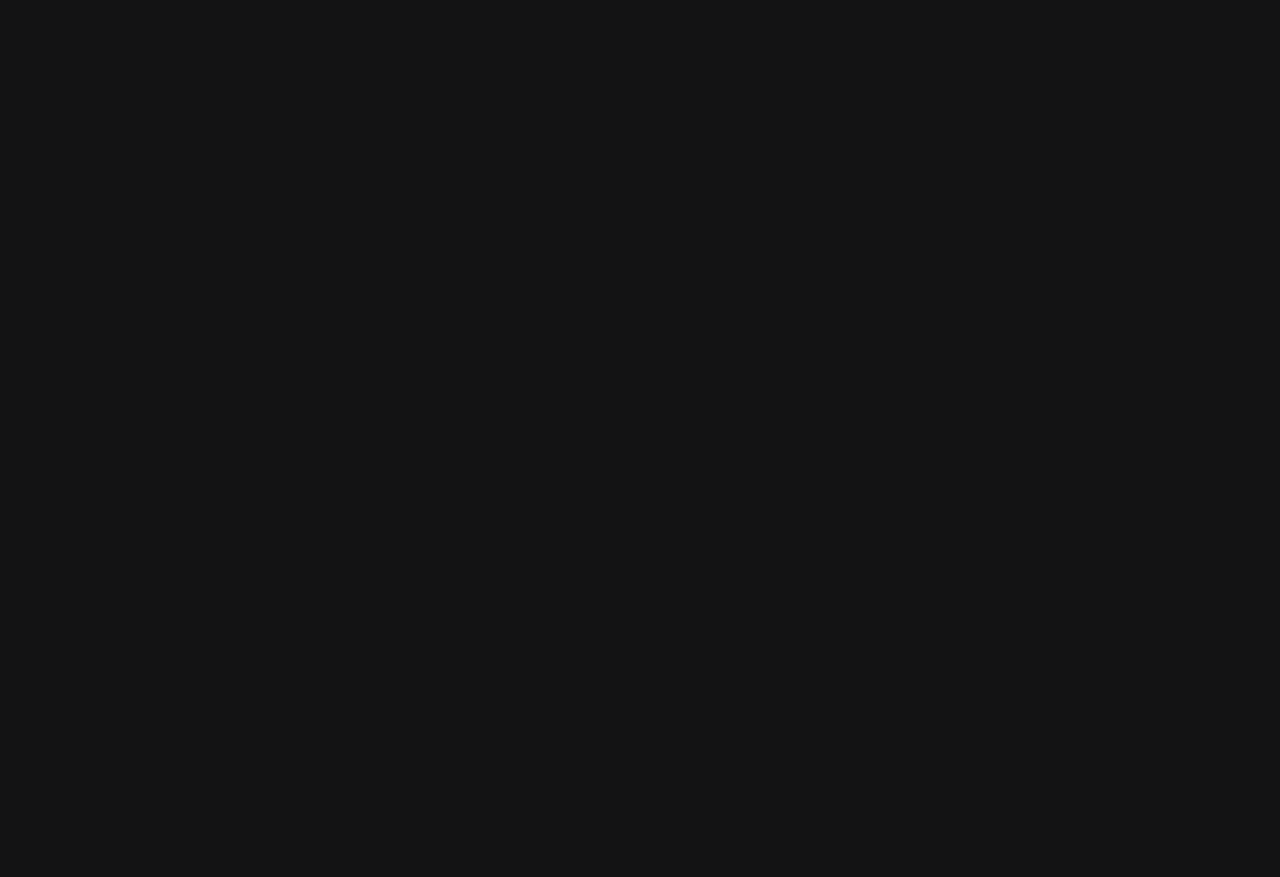
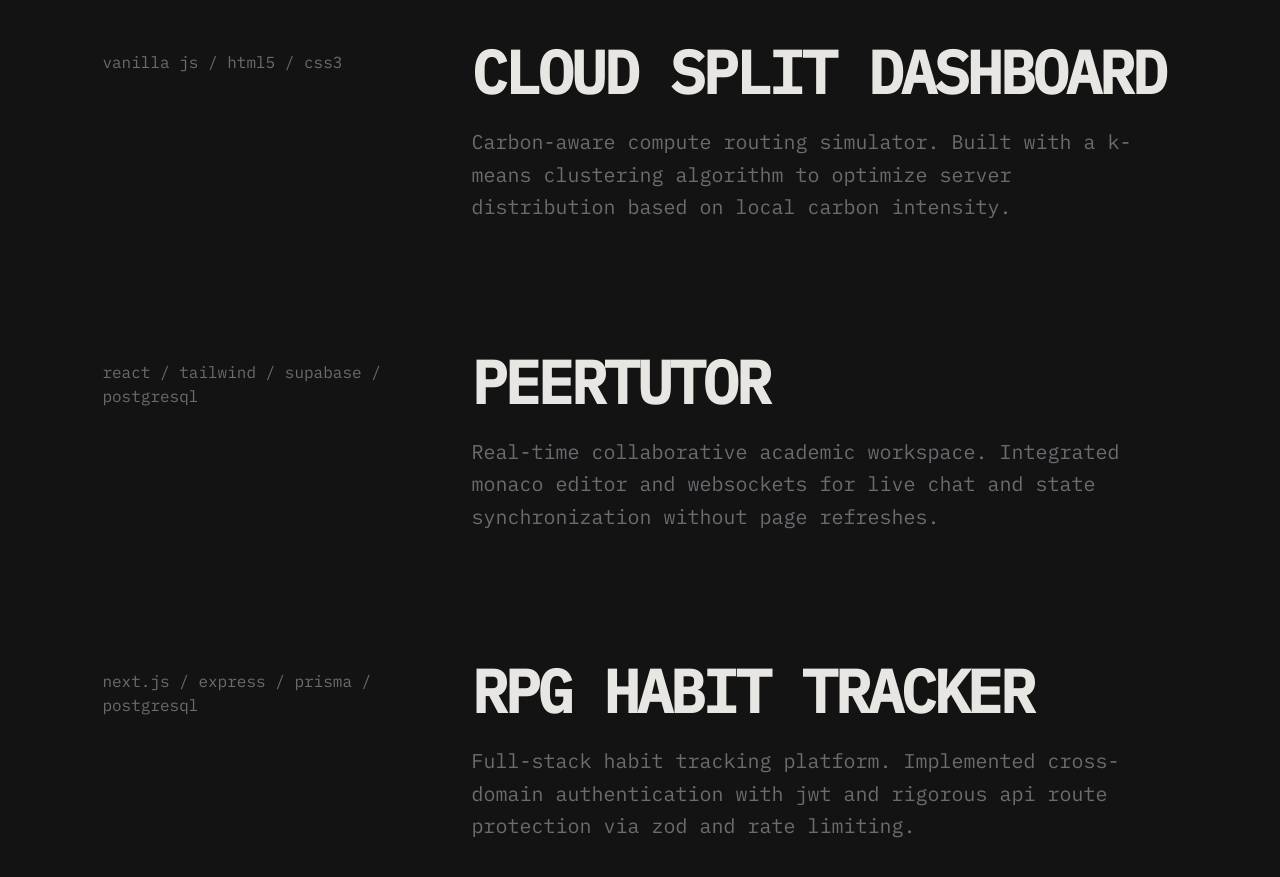
Before and after one commit to Razvanpng/portofolioo, a Next.js app: page / in a window 1280 px wide. Shown: the part 1860-2737 px from the top of the page. Before the commit the page ends 1585 px from the top, so only its background shows below. Built offline with nearby package versions, Linux system fonts and the light colour scheme.

Commit message:
add projects section

```diff
--- a/src/app/page.tsx
+++ b/src/app/page.tsx
@@ -64,6 +64,58 @@ export default function Home() {
           </div>
         </div>
       </section>
+
+      <section className="relative min-h-screen w-full px-[8vw] py-32 border-t border-(--muted) border-opacity-20">
+        <div className="mb-32">
+          <h2 className="text-3xl md:text-5xl font-bold leading-tight uppercase max-w-4xl">
+            selected work.
+          </h2>
+        </div>
+
+        <div className="flex flex-col gap-32 w-full">
+          <div className="grid grid-cols-1 md:grid-cols-12 gap-8 items-start group">
+            <div className="md:col-span-4 text-sm md:text-base text-(--muted) group-hover:text-(--accent) transition-colors mt-2">
+              vanilla js / html5 / css3
+            </div>
+            <div className="md:col-span-8 flex flex-col gap-6">
+              <h3 className="text-4xl md:text-6xl font-black uppercase tracking-tighter">
+                Cloud Split Dashboard
+              </h3>
+              <p className="text-lg md:text-xl text-(--muted) leading-relaxed max-w-2xl">
+                Carbon-aware compute routing simulator. Built with a k-means clustering algorithm to optimize server distribution based on local carbon intensity.
+              </p>
+            </div>
+          </div>
+
+          <div className="grid grid-cols-1 md:grid-cols-12 gap-8 items-start group">
+            <div className="md:col-span-4 text-sm md:text-base text-(--muted) group-hover:text-(--accent) transition-colors mt-2">
+              react / tailwind / supabase / postgresql
+            </div>
+            <div className="md:col-span-8 flex flex-col gap-6">
+              <h3 className="text-4xl md:text-6xl font-black uppercase tracking-tighter">
+                PeerTutor
+              </h3>
+              <p className="text-lg md:text-xl text-(--muted) leading-relaxed max-w-2xl">
+                Real-time collaborative academic workspace. Integrated monaco editor and websockets for live chat and state synchronization without page refreshes.
+              </p>
+            </div>
+          </div>
+
+          <div className="grid grid-cols-1 md:grid-cols-12 gap-8 items-start group">
+            <div className="md:col-span-4 text-sm md:text-base text-(--muted) group-hover:text-(--accent) transition-colors mt-2">
+              next.js / express / prisma / postgresql
+            </div>
+            <div className="md:col-span-8 flex flex-col gap-6">
+              <h3 className="text-4xl md:text-6xl font-black uppercase tracking-tighter">
+                RPG Habit Tracker
+              </h3>
+              <p className="text-lg md:text-xl text-(--muted) leading-relaxed max-w-2xl">
+                Full-stack habit tracking platform. Implemented cross-domain authentication with jwt and rigorous api route protection via zod and rate limiting.
+              </p>
+            </div>
+          </div>
+        </div>
+      </section>
     </main>
   )
 }
```
